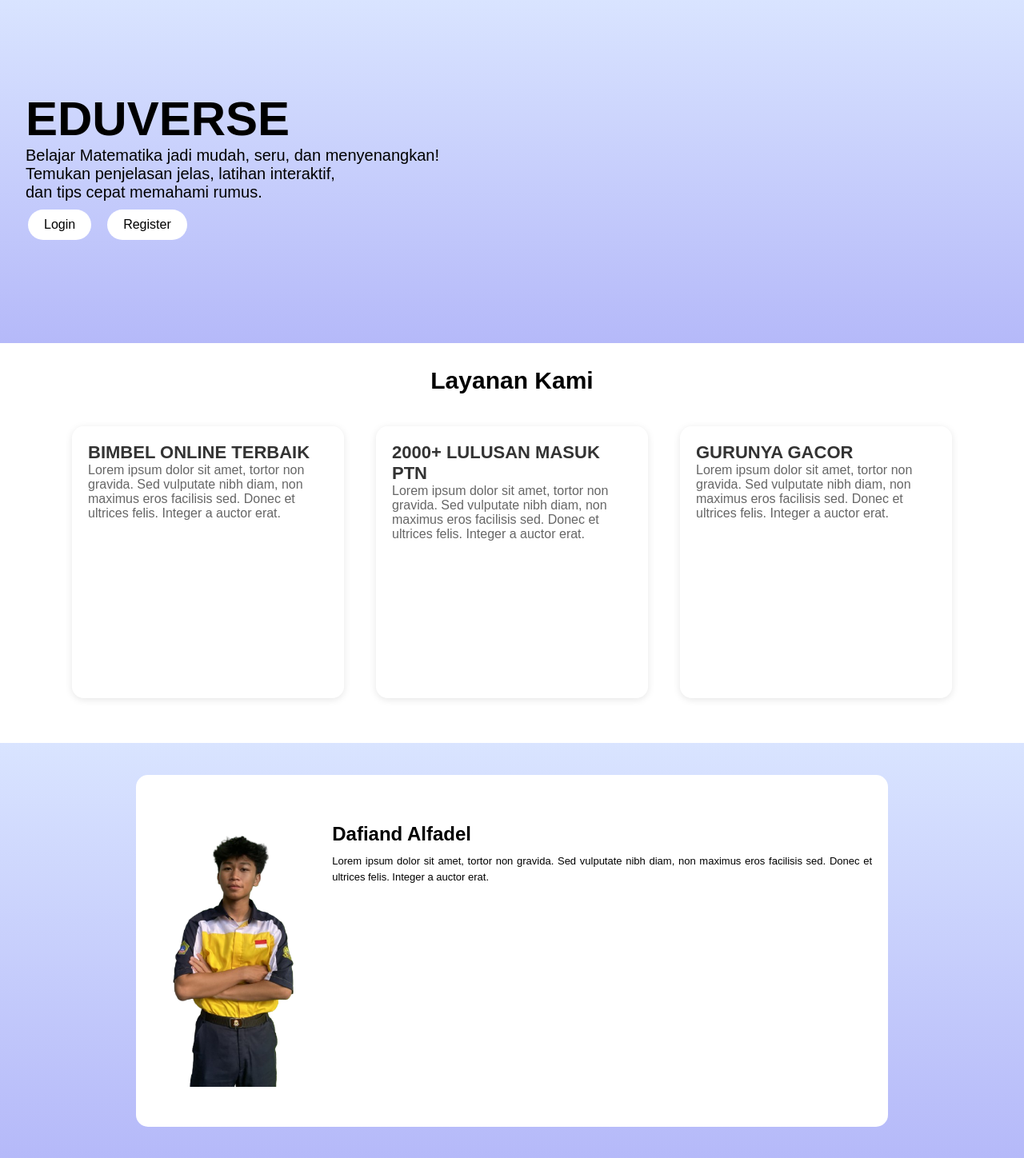
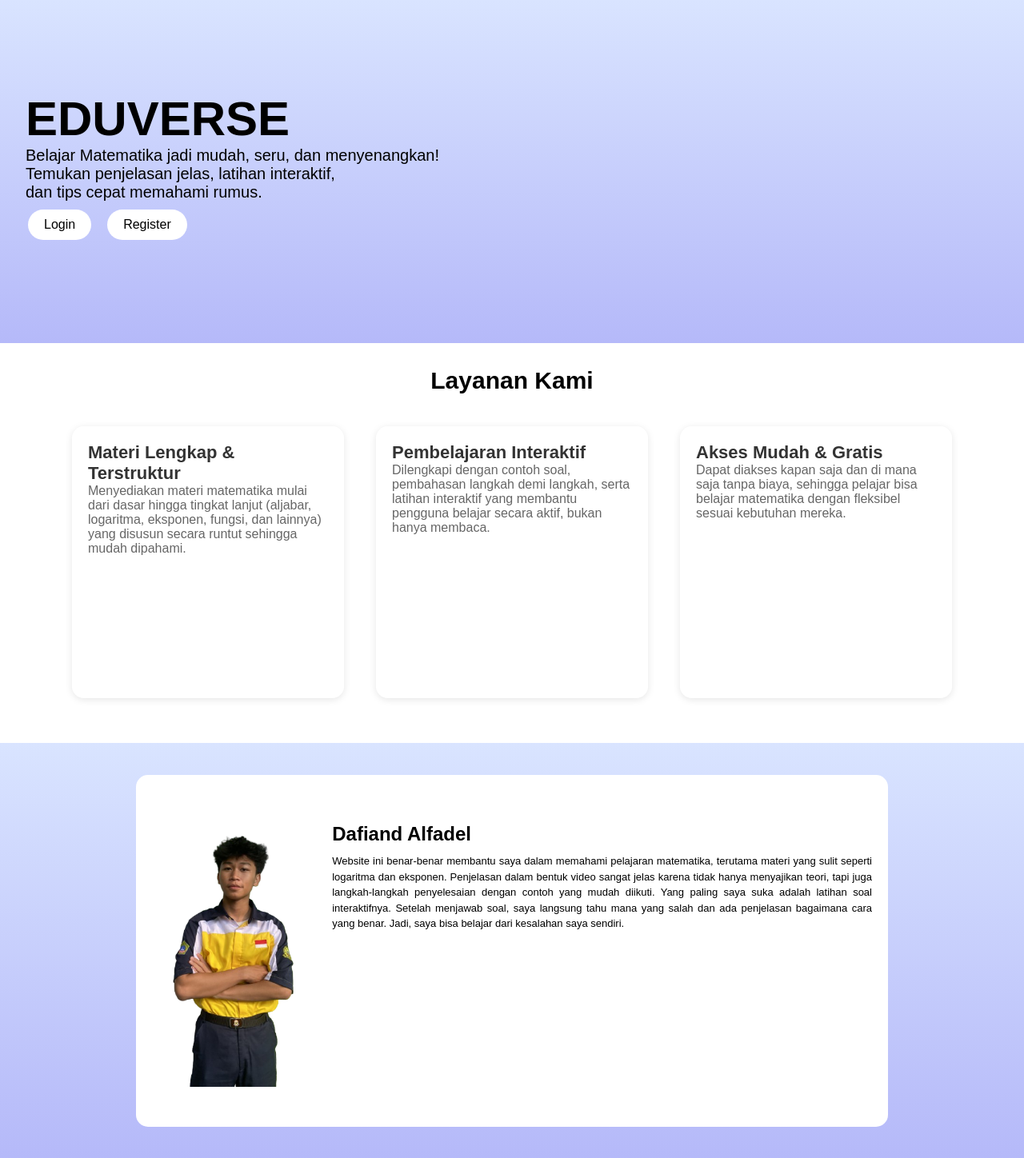
Before and after one commit to xynn191/EDUVERSE, a PHP site: page /tesmain.php in a window 1280 px wide. Shown: the part 61-1509 px from the top of the page at 80% size. Run offline with PHP 8.4, Linux system fonts and the light colour scheme.

Commit message:
Update tesmain.php

```diff
--- a/LandingPage/tesmain.php
+++ b/LandingPage/tesmain.php
@@ -30,16 +30,16 @@
             <h1>Layanan Kami</h1>
             <div class="cards">
                 <div class="card">
-                    <h2>BIMBEL ONLINE TERBAIK</h2>
-                    <p>Lorem ipsum dolor sit amet, tortor non gravida. Sed vulputate nibh diam, non maximus eros facilisis sed. Donec et ultrices felis. Integer a auctor erat.</p>
+                    <h2>Materi Lengkap & Terstruktur</h2>
+                    <p>Menyediakan materi matematika mulai dari dasar hingga tingkat lanjut (aljabar, logaritma, eksponen, fungsi, dan lainnya) yang disusun secara runtut sehingga mudah dipahami.</p>
                 </div>
                 <div class="card">
-                    <h2>2000+ LULUSAN MASUK PTN</h2>
-                    <p>Lorem ipsum dolor sit amet, tortor non gravida. Sed vulputate nibh diam, non maximus eros facilisis sed. Donec et ultrices felis. Integer a auctor erat.</p>
+                    <h2>Pembelajaran Interaktif</h2>
+                    <p>Dilengkapi dengan contoh soal, pembahasan langkah demi langkah, serta latihan interaktif yang membantu pengguna belajar secara aktif, bukan hanya membaca.</p>
                 </div>
                 <div class="card">
-                    <h2>GURUNYA GACOR</h2>
-                    <p>Lorem ipsum dolor sit amet, tortor non gravida. Sed vulputate nibh diam, non maximus eros facilisis sed. Donec et ultrices felis. Integer a auctor erat.</p>
+                    <h2>Akses Mudah & Gratis</h2>
+                    <p>Dapat diakses kapan saja dan di mana saja tanpa biaya, sehingga pelajar bisa belajar matematika dengan fleksibel sesuai kebutuhan mereka.</p>
                 </div>
             </div>
         </div>
@@ -52,7 +52,7 @@
                 </div>
                 <div>
                     <h2>Dafiand Alfadel</h2> <div></div>
-                    <p>Lorem ipsum dolor sit amet, tortor non gravida. Sed vulputate nibh diam, non maximus eros facilisis sed. Donec et ultrices felis. Integer a auctor erat.</p>
+                    <p>Website ini benar-benar membantu saya dalam memahami pelajaran matematika, terutama materi yang sulit seperti logaritma dan eksponen. Penjelasan dalam bentuk video sangat jelas karena tidak hanya menyajikan teori, tapi juga langkah-langkah penyelesaian dengan contoh yang mudah diikuti. Yang paling saya suka adalah latihan soal interaktifnya. Setelah menjawab soal, saya langsung tahu mana yang salah dan ada penjelasan bagaimana cara yang benar. Jadi, saya bisa belajar dari kesalahan saya sendiri.</p>
                 </div>
             </div>
         </div>
```
